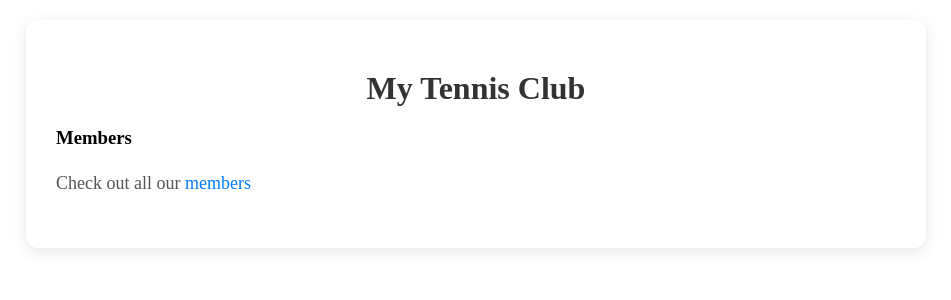
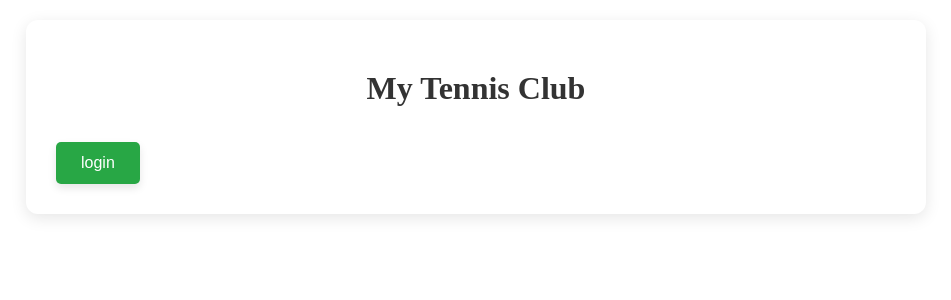
Before and after one commit to abdullah-albuti/my_tennis_club, a Django app: page / in a window 1280 px wide. Shown: the top 300 px of the page, without its empty margins (164-1115 px from the left). Run offline with Django 5.2, Linux system fonts and the light colour scheme.

```diff
--- a/members/templates/all_members.html
+++ b/members/templates/all_members.html
@@ -6,11 +6,11 @@ My Tennis Club
 
 {%block content%}
 
-  <p><a href="/">HOME</a></p>
+<h1>welcome - {{user.username}} </h1>
 <form id="logoutform" action="{% url 'logout' %}" method="post">
     {% csrf_token %}
 </form>
-{{user.username}}
+
 <button onclick="document.getElementById('logoutform').submit()">Logout</button>
 
 <h1>Members</h1>
--- a/members/templates/main.html
+++ b/members/templates/main.html
@@ -8,9 +8,7 @@
 {% block content %}
 
   <h1>My Tennis Club</h1>
+<a href="members/"><button >login </button></a>
 
-  <h3>Members</h3>
-
-  <p>Check out all our <a href="members/">members</a></p>
 
 {% endblock %}
--- a/members/templates/registration/login.html
+++ b/members/templates/registration/login.html
@@ -2,9 +2,7 @@
 {% include "master.html" %}
 
 
-{% block title %}
-  login
-{% endblock %}
+
 
 
 {% block content %}
--- a/my_tennis_club/settings.py
+++ b/my_tennis_club/settings.py
@@ -100,7 +100,7 @@ AUTH_PASSWORD_VALIDATORS = [
     },
 ]
 
-LOGIN_REDIRECT_URL ='/'
+LOGIN_REDIRECT_URL ='../../members/'
 LOGOUT_REDIRECT_URL ='/'
 # Internationalization
 # https://docs.djangoproject.com/en/dev/topics/i18n/
```
Also changed, not shown: db.sqlite3.
